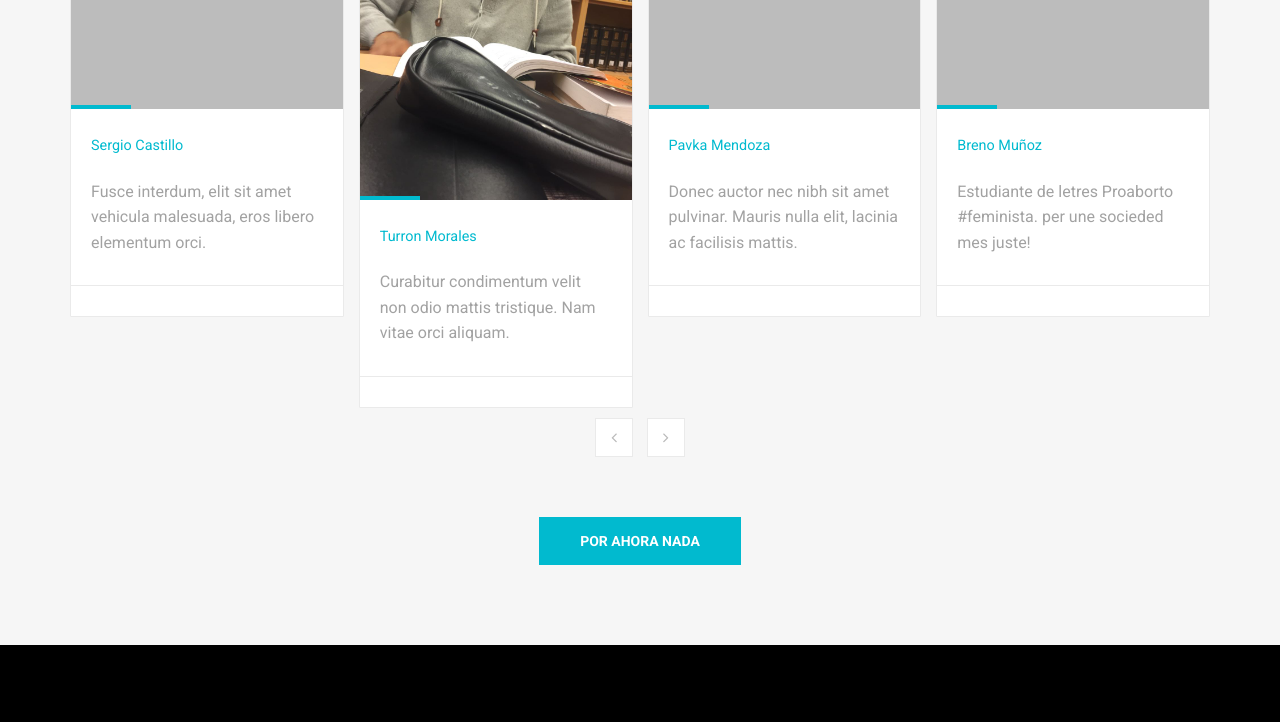
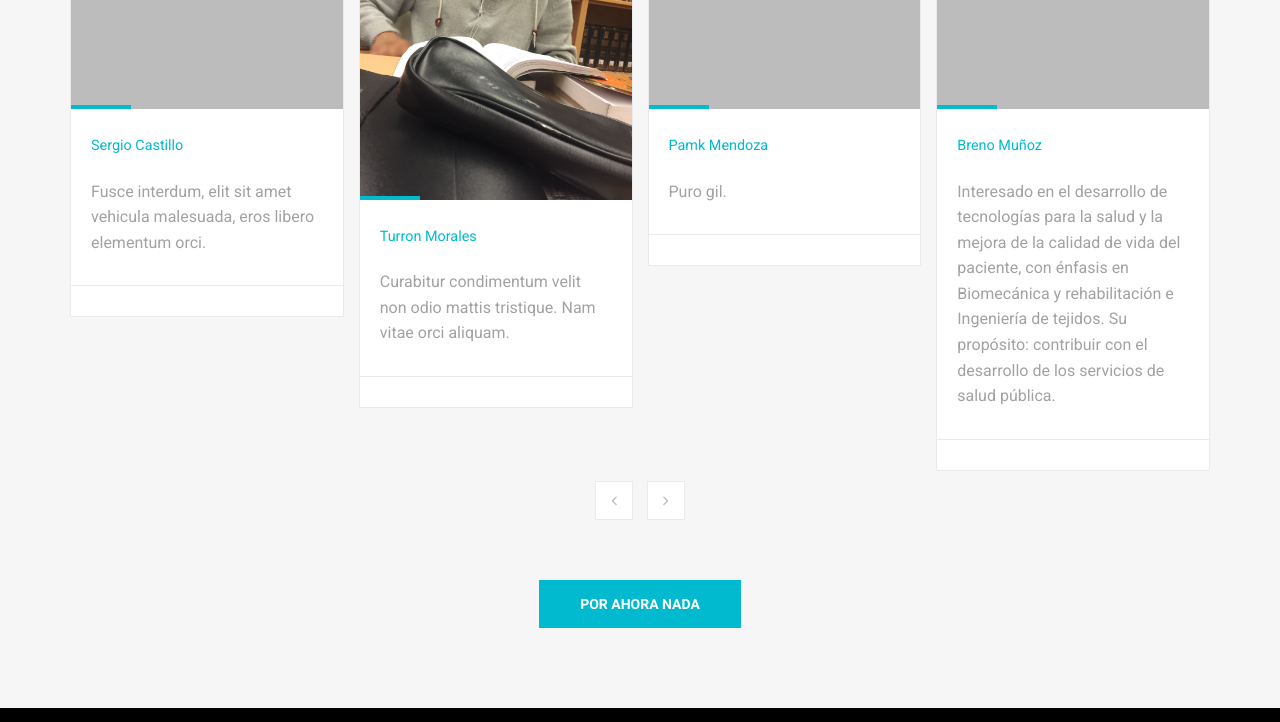
Before and after one commit to treck14/home, a plain HTML site: page index.html in a window 1280 px wide. Shown: the part 1920-2642 px from the top of the page. Drawn offline with Linux system fonts and the light colour scheme; a web font is replaced by a local one.

Commit message:
index.html

```diff
--- a/index.html
+++ b/index.html
@@ -323,10 +323,10 @@
                             </div><!-- end image-wrap -->
                             <div class="course-details">
                                 <h4>
-                                    <small>Pavka Mendoza</small>
+                                    <small>Pamk Mendoza</small>
 
                                 </h4>
-                                <p>Donec auctor nec nibh sit amet pulvinar. Mauris nulla elit, lacinia ac facilisis mattis.</p>
+                                <p>Puro gil.</p>
                             </div><!-- end details -->
                             <div class="course-footer clearfix">
                                 <div class="pull-left">
@@ -354,7 +354,7 @@
                                 <h4>
                                     <small>Breno Muñoz</small>
                                 </h4>
-                                <p>Estudiante de letres Proaborto #feminista. per une socieded mes juste!</p>
+                                <p>Interesado en el desarrollo de tecnologías para la salud y la mejora de la calidad de vida del paciente, con énfasis en Biomecánica y rehabilitación e Ingeniería de tejidos. Su propósito: contribuir con el desarrollo de los servicios de salud pública. </p>
                             </div><!-- end details -->
                             <div class="course-footer clearfix">
                                 <div class="pull-left">
```
